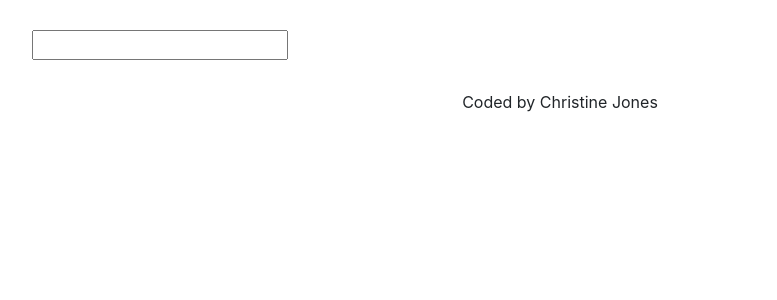
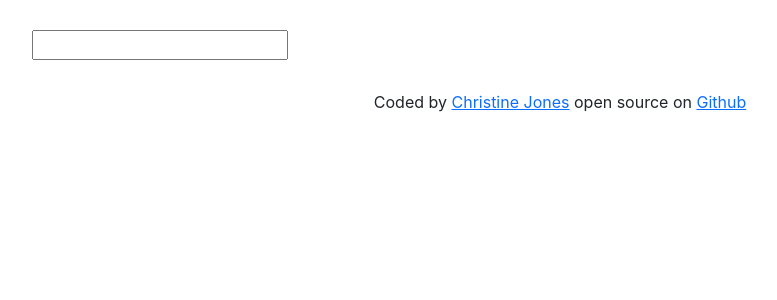
Before and after one commit to itsmechrissyj/react-dictionary, a React (Create React App) app: page / in a window 1280 px wide. Shown: the top 300 px of the page, without its empty margins (80-857 px from the left). Built offline with nearby package versions, Linux system fonts and the light colour scheme.

Commit message:
adding links to footer

```diff
--- a/src/App.js
+++ b/src/App.js
@@ -11,7 +11,7 @@ function App() {
         </main>
         </header>
         <footer>
-      Coded by Christine Jones
+      Coded by <a href='https://www.itsmechrissyj.co.uk'>  Christine Jones</a> open source on <a href='https://github.com/itsmechrissyj/react-dictionary'> Github </a>
     </footer>
     </div>
     </div>
```
